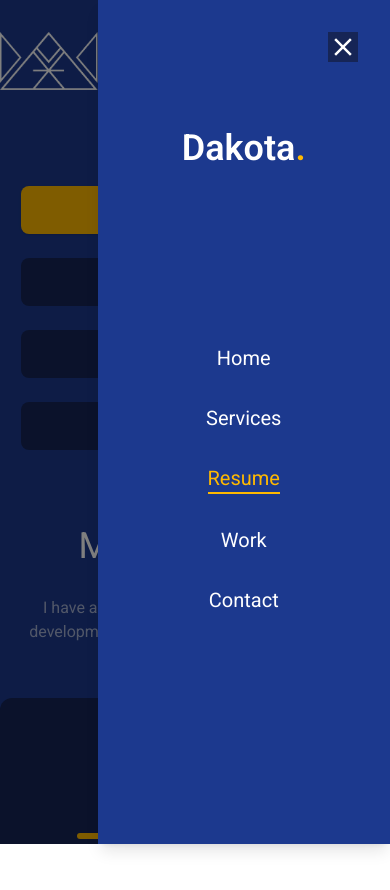
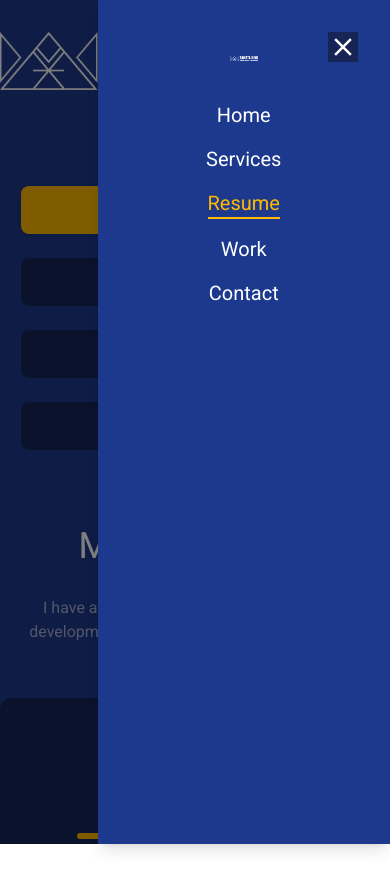
Before and after one commit to DakotaK92/DakotaK92-Portfolio, a Next.js app: page /resume in a window 390 px wide. Both pictures are taken after a click on the button 374 px from the left and 61 px from the top of the page. Shown: the top 890 px of the page. Built offline with nearby package versions, Linux system fonts and the light colour scheme.

Commit message:
Push small changes to main

```diff
--- a/app/resume/page.jsx
+++ b/app/resume/page.jsx
@@ -21,35 +21,35 @@ const about = {
     "I'm a passionate web developer with a knack for creating dynamic and responsive web applications. I love exploring new technologies and continuously improving my skills.",
   info: [
     {
-      fieldName: "Name",
+      fieldName: "Name:",
       fieldValue: "Dakota K",
     },
     {
-      fieldName: "Phone",
+      fieldName: "Phone:",
       fieldValue: "972-765-2528",
     },
     {
-      fieldName: "Experience",
+      fieldName: "Experience:",
       fieldValue: "2 Years",
     },
     {
-      fieldName: "Country",
+      fieldName: "Country:",
       fieldValue: "USA",
     },
     {
-      fieldName: "State",
-      fieldValue: "Floida",
+      fieldName: "State:",
+      fieldValue: "Florida",
     },
     {
-      fieldName: "Email",
+      fieldName: "Email:",
       fieldValue: "dakotaking92@gmail.com",
     },
     {
-      fieldName: "Freelance",
+      fieldName: "Freelance:",
       fieldValue: "Available",
     },
     {
-      fieldName: "Language",
+      fieldName: "Language:",
       fieldValue: "English",
     },
   ],
--- a/components/Header.jsx
+++ b/components/Header.jsx
@@ -13,12 +13,6 @@ const Header = () => {
         <a href="/">
                 <img src="/assets/king-crown.png" className="w-75 h-auto"/>
         </a>
-        {/*<Link href="/">
-          <Image src={Image}/>
-        <h1 className="text-4xl font-semibold">
-          Dakota<span className="text-amber-400">.</span>
-        </h1>
-        </Link>*/}
         {/* desktop nav & hire me button */}
         <div className="hidden xl:flex items-center gap-8">
         <Nav />
--- a/components/MobileNav.jsx
+++ b/components/MobileNav.jsx
@@ -32,19 +32,16 @@ const MobileNav = () => {
     const pathname = usePathname();
   return (
     <Sheet>
-      <SheetTrigger className="flex jusity-center items-center">
+      <SheetTrigger className="flex justify-center items-center md:hidden">
         <CiMenuFries className="text-[32px] text-amber-400"/>
       </SheetTrigger>
-      <SheetContent className="flex flex-col">
+      <SheetContent className="flex flex-col p-6 sm:p-6 md:p-10 lg:p-12">
         {/* logo */}
-        <div className='mt-32 mb-40 text-center text-2xl'>
-            <Link href="/">
-            <h1 className='text-4xl font-semibold text-white'>
-                Dakota<span className='text-amber-400'>.</span></h1>
-            </Link>
-        </div>
+        <a href="/" className='flex justify-center'>
+            <img src="/assets/king-crown.png" className="w-[60px] sm:w-[75px] h-auto px-4 sm:px-6 md:px-10 mt-8 sm:mt-12 md:mt-16 mb-6 sm:mb-8 md:mb-10"/>
+        </a>
         {/* nav */}
-        <nav className='flex flex-col justify-center items-center gap-8'>
+        <nav className='flex flex-col justify-center items-center gap-4 sm:gap-6 md:gap-8'>
             {links.map((link, index) => {
                 return (
                     <Link
```
